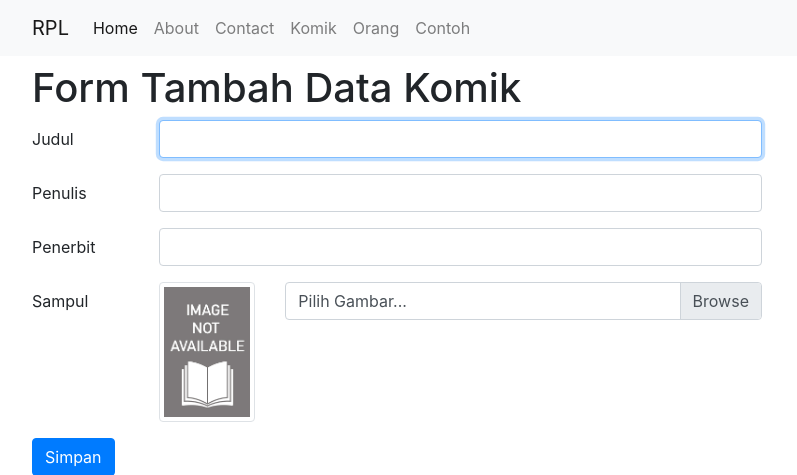
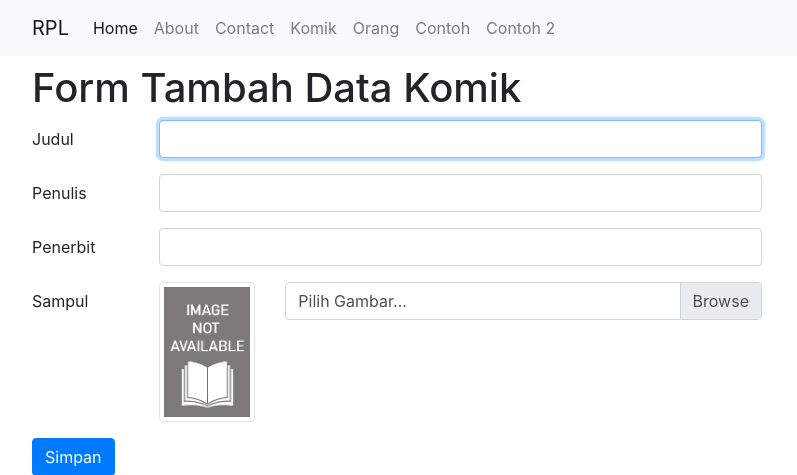
Before and after one commit to LuthfiRobit/ci4app, a CodeIgniter 4 app: template app/Views/komik/create.php in a window 1280 px wide. Shown: the top 475 px of the page, without its empty margins (53-850 px from the left). Run offline with PHP 8.4 and a stand-in for CodeIgniter, Linux system fonts and the light colour scheme; the template is opened without the code that fills it, so the values that code supplies are empty; some libraries are stand-ins or nearby versions.

Commit message:
add gak penting

```diff
--- a/app/Views/layouts/navbar.php
+++ b/app/Views/layouts/navbar.php
@@ -13,6 +13,7 @@
                 <a class="nav-item nav-link" href="/komik">Komik</a>
                 <a class="nav-item nav-link" href="/orang">Orang</a>
                 <a class="nav-item nav-link" href="">Contoh</a>
+                <a class="nav-item nav-link" href="">Contoh 2</a>
             </div>
         </div>
     </div>
```
